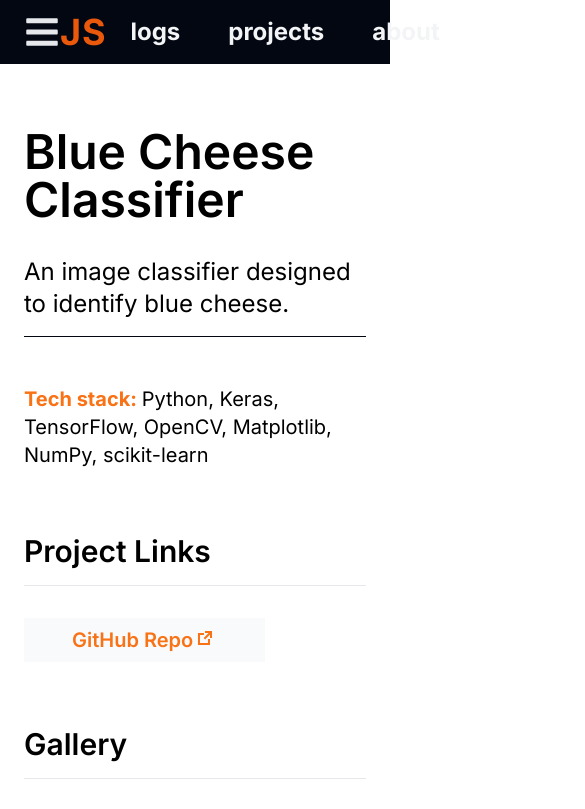
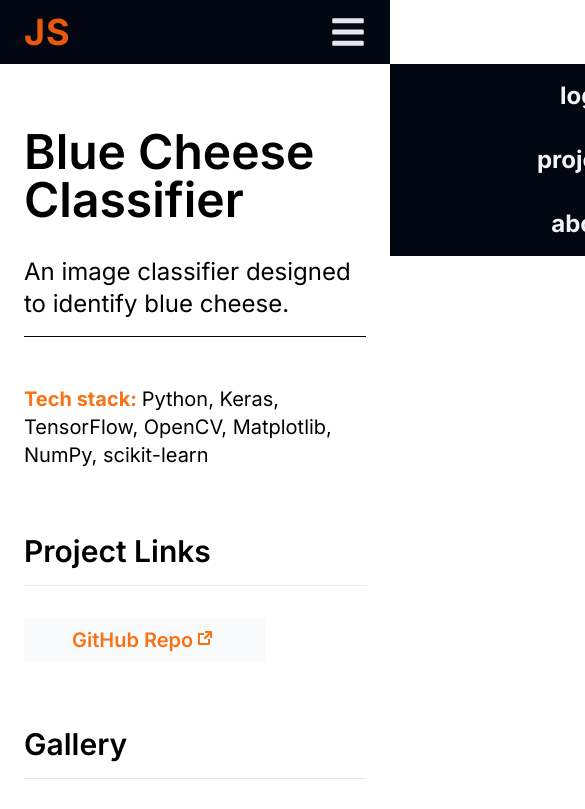
Before and after one commit to Jamnic98/jstimpson-client, a Next.js app: page /projects/blue-cheese-classifier in a window 390 px wide. Shown: the top 809 px of the page, 585 px wide, since content can reach past the window. Built offline with nearby package versions, Linux system fonts and the light colour scheme.

Commit message:
fix navbar on mobile

```diff
--- a/src/app/layout.tsx
+++ b/src/app/layout.tsx
@@ -4,7 +4,7 @@ import { useState } from 'react'
 import { Inter } from 'next/font/google'
 
 import { Footer, Header, MenuToggle, NavLogo, NavLink } from 'components'
-import { navLinkDataArr } from 'utils'
+import { MOBILE_SCREEN_WIDTH, navLinkDataArr, useWidth } from 'utils'
 import { type NavLinkData } from 'types'
 
 import 'styles/global.css'
@@ -16,19 +16,28 @@ const RootLayout: React.FC<
     children: React.ReactNode
   }>
 > = ({ children }) => {
-  const [isOpen] = useState(false)
+  const [isOpen, setIsOpen] = useState(false)
+  const handleOnClick = () => setIsOpen(!isOpen)
+
+  const isMobile = (useWidth() || MOBILE_SCREEN_WIDTH) <= MOBILE_SCREEN_WIDTH
 
   return (
     <html lang="en" className={inter.className}>
-      <body className="flex min-h-screen flex-col">
+      <body className="flex min-h-screen flex-col overflow-hidden">
         <Header>
-          <MenuToggle isOpen={isOpen} />
           <NavLogo />
-          <nav className="flex h-full flex-row">
+          <nav
+            className={`flex h-full bg-gray-950 ${isMobile ? `absolute left-0 top-0 h-max w-full translate-y-16 flex-col ${isOpen ? '' : 'translate-x-full'}` : 'transition-none'} `}
+          >
             {navLinkDataArr.map((navLinkData: NavLinkData) => (
-              <NavLink navlinkObj={navLinkData} key={navLinkData.label} />
+              <NavLink
+                onClick={() => setIsOpen(false)}
+                navlinkObj={navLinkData}
+                key={navLinkData.label}
+              />
             ))}
           </nav>
+          <MenuToggle isOpen={isOpen} onClick={handleOnClick} />
         </Header>
         <main className="container mx-auto max-w-screen-xl px-6">{children}</main>
         <Footer />
--- a/src/app/projects/[id]/page.tsx
+++ b/src/app/projects/[id]/page.tsx
@@ -46,7 +46,7 @@ const Page = async (props: ProjectProps) => {
           className="flex w-fit space-x-2 bg-slate-50 px-12 py-2 text-xl font-semibold leading-none text-orange-500 hover:text-black"
           href="/projects"
         >
-          <FaArrowLeftLong className="text-2xl" /> projects
+          <FaArrowLeftLong className="text-2xl" /> <span>projects</span>
         </Link>
       </article>
     </>
--- a/src/app/projects/projects-page.tsx
+++ b/src/app/projects/projects-page.tsx
@@ -41,7 +41,7 @@ export default function ProjectsPage() {
           </select>
         </section>
         <section>
-          <div className="grid grid-cols-1 flex-col gap-6 sm:grid-cols-2 md:grid-cols-2 lg:grid-cols-3 xl:grid-cols-4">
+          <div className="grid grid-cols-2 flex-col gap-6 sm:grid-cols-2 md:grid-cols-3 lg:grid-cols-4">
             {filteredProjects.map((projectData: Project) => (
               <div className="col-span-1 flex justify-center" key={projectData.id}>
                 <Card
--- a/src/components/Header/Header.tsx
+++ b/src/components/Header/Header.tsx
@@ -6,10 +6,10 @@ export interface HeaderProps {
 }
 
 export const Header: React.FC<HeaderProps> = ({ children }) => (
-  <div id="header" className="top-0 z-10 h-16 bg-gray-950" aria-label="header">
+  <div id="header" className="relative top-0 z-10 h-16 bg-gray-950" aria-label="header">
     <div
       id="header-content"
-      className="container mx-auto flex h-full max-w-screen-xl items-center justify-between px-6"
+      className="container mx-auto flex h-full max-w-screen-xl flex-row items-center justify-between px-6"
     >
       {children}
     </div>
--- a/src/components/MenuToggle/MenuToggle.tsx
+++ b/src/components/MenuToggle/MenuToggle.tsx
@@ -4,13 +4,13 @@ import { FaTimes, FaBars } from 'react-icons/fa'
 
 export interface MenuToggleProps {
   isOpen: boolean
-  clickFunction?: () => void
+  onClick?: () => void
 }
 
-export const MenuToggle: React.FC<MenuToggleProps> = ({ isOpen, clickFunction }) => {
+export const MenuToggle: React.FC<MenuToggleProps> = ({ isOpen, onClick }) => {
   const handleOnClick = () => {
-    if (clickFunction) {
-      clickFunction()
+    if (onClick) {
+      onClick()
     }
   }
 
--- a/src/components/NavLink/NavLink.tsx
+++ b/src/components/NavLink/NavLink.tsx
@@ -1,27 +1,31 @@
 'use client'
 
-// import { useState } from 'react'
 import Link from 'next/link'
 
-// import { Caret, Dropdown } from 'components'
-// import { useWidth } from 'utils'
-// import { MOBILE_SCREEN_WIDTH } from 'utils/constants'
+import { MOBILE_SCREEN_WIDTH, useWidth } from 'utils'
 import { type NavLinkData } from 'types'
 
 interface NavlinkProps {
   navlinkObj: NavLinkData
-  // onClick?: () => void
+  onClick?: () => void
 }
 
-export const NavLink: React.FC<NavlinkProps> = ({ navlinkObj /* , onClick: handleClick */ }) => {
-  // const [, /* isActive */ setIsActive] = useState(false)
+export const NavLink: React.FC<NavlinkProps> = ({ navlinkObj, onClick }) => {
   const { label, url /* , children  */ } = navlinkObj
-  // const screenWidth = useWidth() || MOBILE_SCREEN_WIDTH
+
+  const isMobile = (useWidth() || MOBILE_SCREEN_WIDTH) <= MOBILE_SCREEN_WIDTH
+
+  const handleClick = () => {
+    if (onClick) {
+      onClick()
+    }
+  }
+
   return (
     <Link
       href={url}
-      // onClick={handleClick}
-      className="flex items-center justify-center px-6 text-2xl font-bold text-neutral-light hover:bg-orange-600"
+      onClick={handleClick}
+      className={`${isMobile ? 'py-4' : ''} flex items-center justify-center px-6 text-2xl font-bold text-neutral-light hover:bg-orange-600`}
     >
       {label}
     </Link>
```
Also changed, not shown: 2 other files (tests, documents, lock files or other folders).
